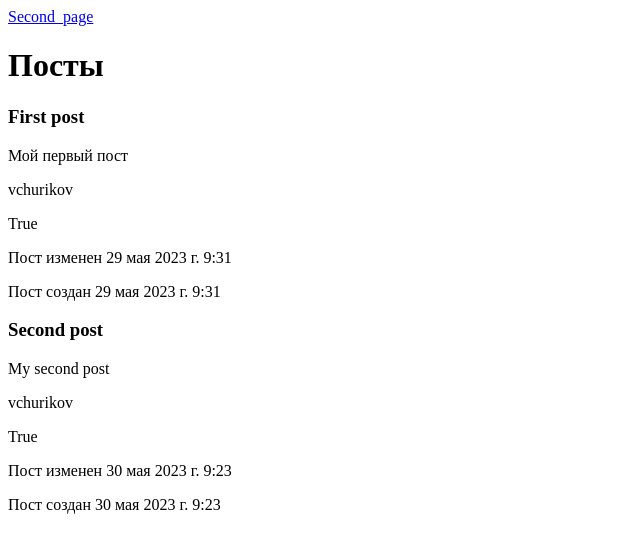
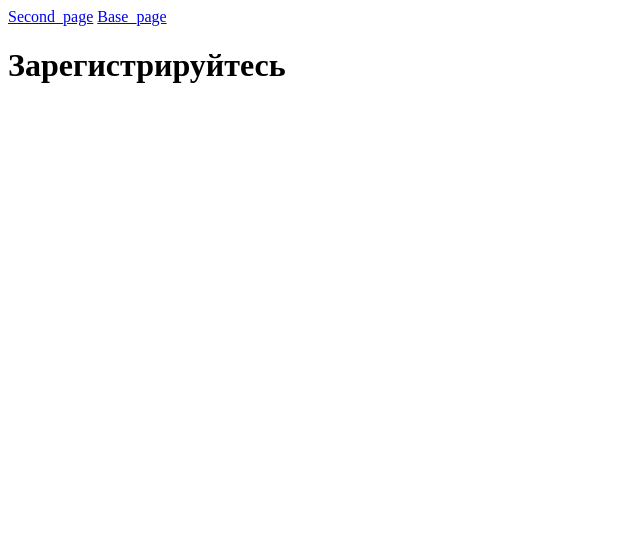
Before and after one commit to Johnynight/DjangoFirst, a Django app: page / in a window 1280 px wide. Shown: the top 553 px of the page, without its empty margins (0-640 px from the left). Run offline with Django 4.2, Linux system fonts and the light colour scheme; data comes from the database, SQL or seed files in the repository; both versions use the stored data as it was after the commit.

Commit message:
30.05.23 job work

```diff
--- a/blog/urls.py
+++ b/blog/urls.py
@@ -22,4 +22,5 @@ urlpatterns = [
     path('admin/', admin.site.urls),
     path('', include('main.urls')),
     path('blog/', include('main.urls')),
+    #path('base/', include('main.urls')),
 ]
--- /dev/null
+++ b/main/templates/base.html
@@ -0,0 +1,12 @@
+<!DOCTYPE html>
+<html lang="ru">
+<head>
+    <meta charset="UTF-8">
+    <title>Home</title>
+</head>
+<body>
+    {% block content %}
+
+    {% endblock content %}
+</body>
+</html>
--- a/main/templates/main/home.html
+++ b/main/templates/main/home.html
@@ -1,11 +1,15 @@
-<!DOCTYPE html>
-<html lang="ru">
-<head>
-    <meta charset="UTF-8">
-    <title>Home</title>
-</head>
-<body>
+{% extends 'base.html' %}
+
+
+{% block title%}
+    Главная страница
+{% endblock title%}
+
+{% block content%}
     <a href="{% url 'second'%}">Second_page</a>
+    <a href="{% url 'base'%}">Base_page</a>
+    {% if user.is_authenticated %}
+
         <h1>Посты</h1>
         {% for post in posts %}
             <h3>{{post.title}}</h3>
@@ -15,6 +19,7 @@
             <p>Пост изменен {{ post.changed_at }}</p>
             <p>Пост создан {{ post.created_at }}</p>
         {% endfor %}
-
-</body>
-</html>
+    {% else %}
+        <h1>Зарегистрируйтесь</h1>
+    {% endif %}
+{% endblock content%}
--- a/main/urls.py
+++ b/main/urls.py
@@ -1,9 +1,10 @@
 from django.urls import path
 
-from .views import home, second_view
+from .views import home, second_view, base_view
 
 urlpatterns = [
-    path('',home, name='home'),
+    path('', home, name='home'),
     path('second/', second_view, name='second'),
+    path('base/', base_view, name='base'),
 
 ]
--- a/main/views.py
+++ b/main/views.py
@@ -1,9 +1,15 @@
 from django.shortcuts import render
 from .models import Post
+
+
 def home(request):
-    posts = Post.objects.all()
-    return render(request, 'main/home.html',{'posts': posts})
+    posts = Post.objects.all().order_by('created_at')
+    return render(request, 'main/home.html', {'posts': posts})
 
 
 def second_view(request):
     return render(request, 'main/second.html')
+
+
+def base_view(request):
+    return render(request, 'main/base.html')
```
Also changed, not shown: main/templates/main/base.html (added, +12 -0 lines), main/templates/main/second.html (+6 -11 lines), db.sqlite3. Lines whose indentation alone changed are shown as unchanged.
